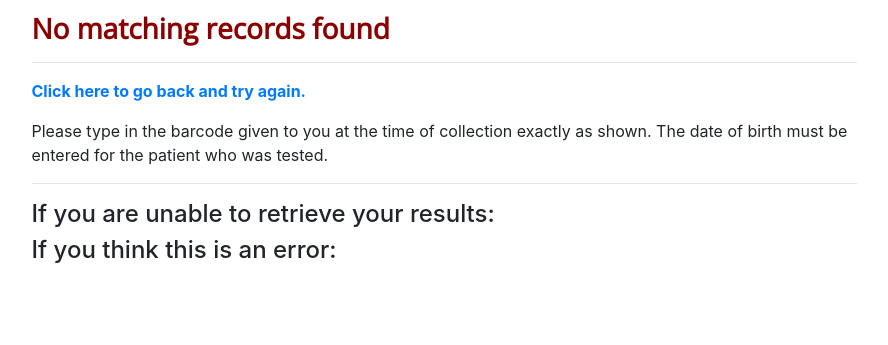
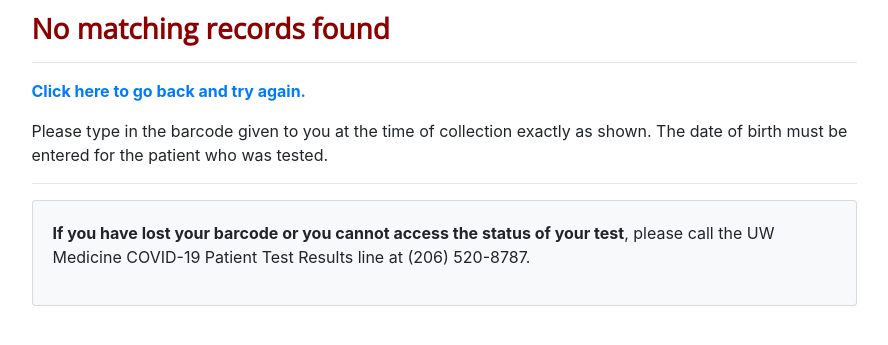
Before and after one commit to kamaal44/securelink, a Flask app: page /error in a window 1280 px wide. Shown: the part 139-484 px from the top of the page, without its empty margins (196-1084 px from the left). Run offline with Flask 2, Linux system fonts and the light colour scheme; some libraries are stand-ins or nearby versions.

Commit message:
add contact line info if on error page

```diff
--- a/templates/error.html
+++ b/templates/error.html
@@ -12,8 +12,10 @@
         The date of birth must be entered for the patient who was tested.
       </p>
       <hr/>
-      <h4>If you are unable to retrieve your results:</h4>
-      <h4>If you think this is an error:</h4>
+
+      <div class='card card-body bg-light'>
+          <p><span class='font-weight-bold'>If you have lost your barcode or you cannot access the status of your test</span>, please call the UW Medicine COVID-19 Patient Test Results line at (206) 520-8787.</p>
+      </div>
 
      </div>
 {% endblock %}
```
